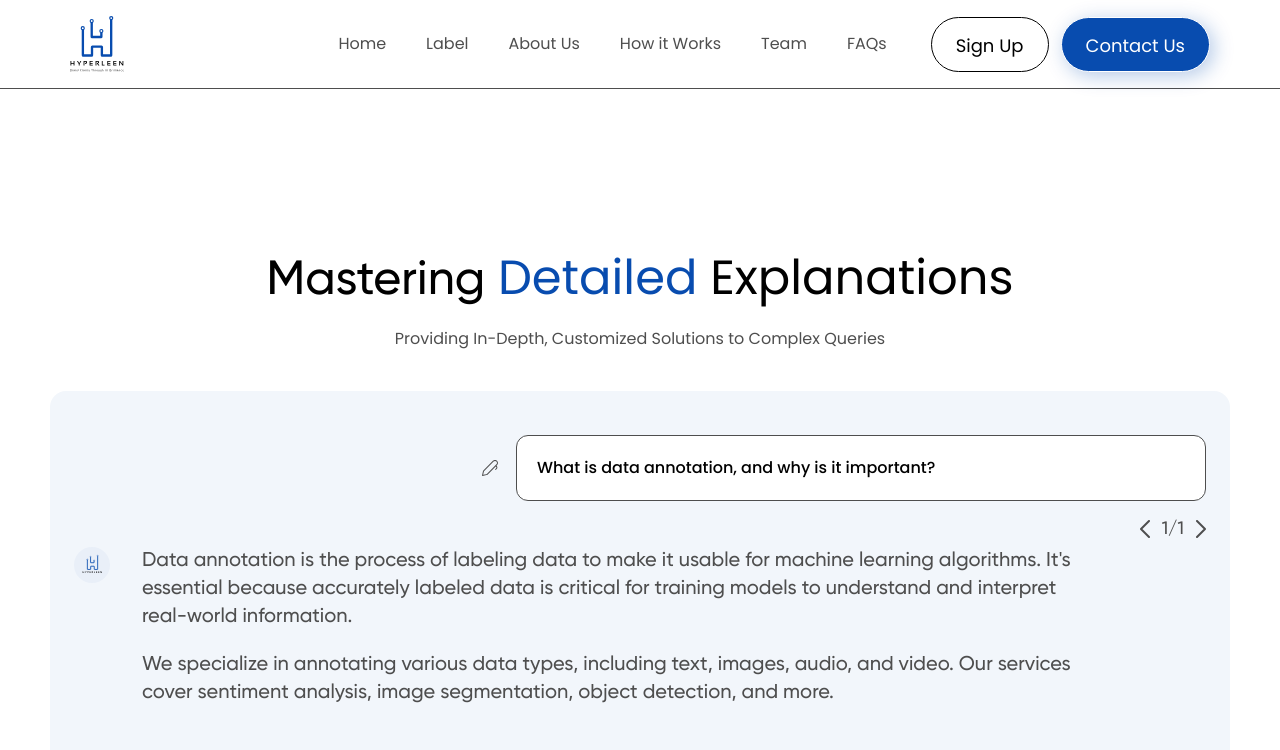
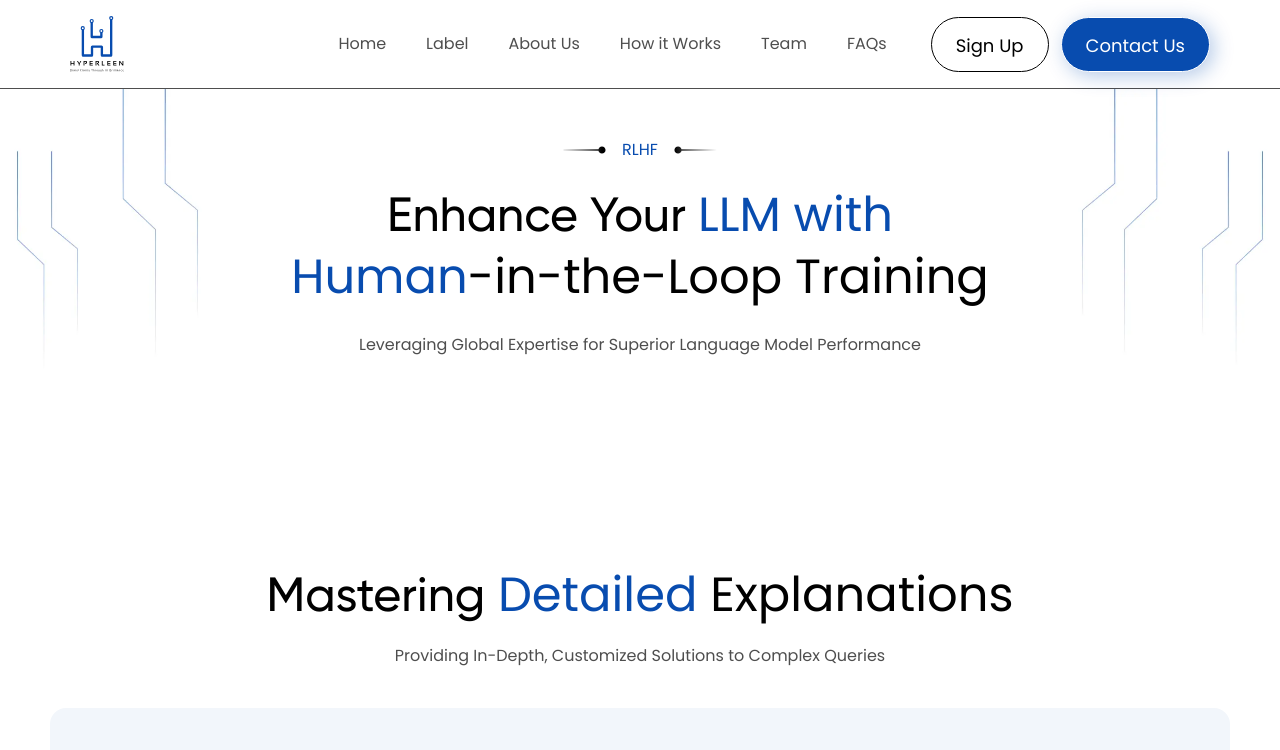
Before and after one commit to AnjaliChandaRC/hyperleen-next, a Next.js app: page /rlhf in a window 1280 px wide. Shown: the top 750 px of the page. Built offline with nearby package versions, Linux system fonts and the light colour scheme.

Commit message:
Rlhf Hero section done

```diff
--- a/src/app/rlhf/page.tsx
+++ b/src/app/rlhf/page.tsx
@@ -1,16 +1,20 @@
-import EnsureHighQuality from '@/components/common/EnsureHighQuality'
-import HowWorks from '@/components/common/HowWorks'
-import Mastering from '@/components/rlhf/Mastering'
-import React from 'react'
+import EnsureHighQuality from "@/components/common/EnsureHighQuality";
+import HowWorks from "@/components/common/HowWorks";
+import Mastering from "@/components/rlhf/Mastering";
+import RlhfHero from "@/components/rlhf/RlhfHero";
+import React from "react";
 
 const page = () => {
-    return (
-        <div>
-            <Mastering />
-            <div className='xl:pt-[160px] lg:pt-20 pt-16'>  <HowWorks /></div>
-            <EnsureHighQuality />
-        </div>
-    )
-}
+  return (
+    <div>
+      <RlhfHero />
+      <Mastering />
+      <div className="xl:pt-[160px] lg:pt-20 pt-16">
+        <HowWorks />
+      </div>
+      <EnsureHighQuality />
+    </div>
+  );
+};
 
-export default page
+export default page;
--- a/src/components/ai-trainer/TrainerHero.tsx
+++ b/src/components/ai-trainer/TrainerHero.tsx
@@ -1,38 +1,16 @@
 import React from "react";
-import { Header_line, Header_line_2 } from "../common/Icons";
-import Paragraph from "../common/Paragraph";
-import PrimaryHeading from "../common/PrimaryHeading";
+import Hero from "../common/Hero";
 
 const TrainerHero = () => {
   return (
-    <div
-      className="py-[49px] max-sm:pt-10 bg-trainer_hero bg-full bg-center bg-no-repeat max-w-[1440px] mx-auto"
-      id="home"
-    >
-      <div className="container max-w-[1180px]">
-        <div className="xl:max-w-[632px] md:max-w-[600px] max-w-[550px] mx-auto">
-          <div className="flex items-center justify-center gap-4 md:mb-6 mb-5">
-            <div className="w-[43px]">
-              <Header_line />
-            </div>
-            <Paragraph className="!text-blue" textName="AI Trainer" />
-            <div className="w-[43px]">
-              <Header_line_2 />
-            </div>
-          </div>
-          <PrimaryHeading
-            className="md:mb-6 sm:mb-5 mb-4 text-center"
-            textName="Elevate Your "
-            blueText="Code with Expert "
-            blackText="AI Training"
-          />
-          <Paragraph
-            className="text-center"
-            textName="Quality Code, Expert Evaluations, and Robust Test Cases"
-          />
-        </div>
-      </div>
-    </div>
+    <Hero
+      className="xl:max-w-[632px] md:max-w-[600px] sm:max-w-[550px] max-w-[450px]"
+      textHero="AI Trainer"
+      textHeading="Elevate Your "
+      blueTextHeading="Code with Expert "
+      blackTextHeading="AI Training"
+      textParagraph="Quality Code, Expert Evaluations, and Robust Test Cases"
+    />
   );
 };
 
--- /dev/null
+++ b/src/components/common/Hero.tsx
@@ -0,0 +1,51 @@
+import React from "react";
+import { Header_line, Header_line_2 } from "../common/Icons";
+import Paragraph from "../common/Paragraph";
+import PrimaryHeading from "../common/PrimaryHeading";
+
+interface CommonHero {
+  textHero: string;
+  textHeading: string;
+  blueTextHeading: string;
+  blackTextHeading: string;
+  textParagraph: string;
+  className?: string;
+}
+const Hero = ({
+  textHero,
+  textHeading,
+  blueTextHeading,
+  blackTextHeading,
+  textParagraph,
+  className,
+}: CommonHero) => {
+  return (
+    <div
+      className="py-[49px] max-sm:pt-10 bg-trainer_hero bg-full bg-center bg-no-repeat max-w-[1440px] mx-auto"
+      id="home"
+    >
+      <div className="container max-w-[1180px]">
+        <div className={`mx-auto ${className}`}>
+          <div className="flex items-center justify-center gap-4 lg:mb-6 mb-5">
+            <div className="w-[43px]">
+              <Header_line />
+            </div>
+            <Paragraph className="!text-blue" textName={textHero} />
+            <div className="w-[43px]">
+              <Header_line_2 />
+            </div>
+          </div>
+          <PrimaryHeading
+            className="lg:mb-6 mb-4 text-center"
+            textName={textHeading}
+            blueText={blueTextHeading}
+            blackText={blackTextHeading}
+          />
+          <Paragraph className="text-center" textName={textParagraph} />
+        </div>
+      </div>
+    </div>
+  );
+};
+
+export default Hero;
--- /dev/null
+++ b/src/components/rlhf/RlhfHero.tsx
@@ -0,0 +1,17 @@
+import React from "react";
+import Hero from "../common/Hero";
+
+const RlhfHero = () => {
+  return (
+    <Hero
+      className="xl:max-w-[705px] lg:max-w-[650px] md:max-w-[600px] sm:max-w-[540px] max-w-[450px]"
+      textHero="RLHF"
+      textHeading="Enhance Your "
+      blueTextHeading="LLM with Human"
+      blackTextHeading="-in-the-Loop Training"
+      textParagraph="Leveraging Global Expertise for Superior Language Model Performance"
+    />
+  );
+};
+
+export default RlhfHero;
```
